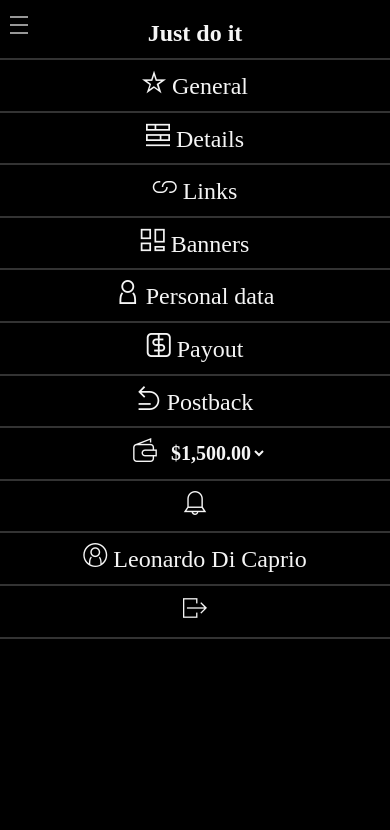
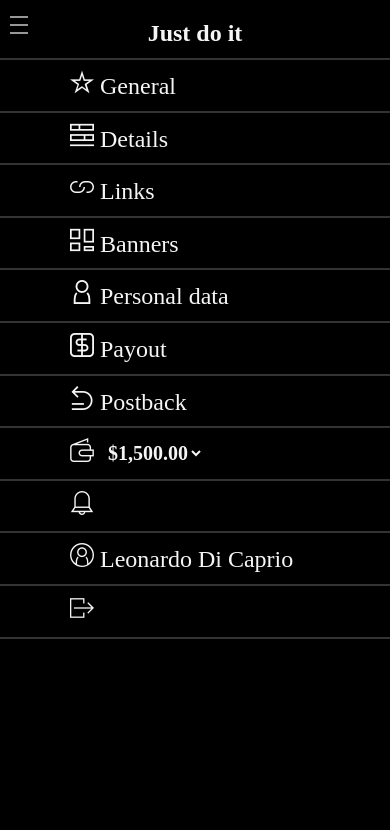
Before and after one commit to Zyar3k/Solo-project, a website: page src/index.html in a window 390 px wide. Both pictures are taken after a click on the element 19 px from the left and 25 px from the top of the page. Shown: the top 830 px of the page. Drawn offline with nearby package versions, Linux system fonts and the light colour scheme; files that its build step writes are made by us from their sources.

Commit message:
Fix center menu

```diff
--- a/src/sass/_layout.scss
+++ b/src/sass/_layout.scss
@@ -216,6 +216,7 @@ body{
       visibility: visible;
     }
 
+
     .mob-sid{
       margin: 0;
 
@@ -224,9 +225,9 @@ body{
 
   #amount{
     margin: 0;
-    padding: 0;
+    padding-left: 60px;
     display: flex;
-    justify-content: center;
+
   }
 
   .amount-value{
@@ -234,7 +235,7 @@ body{
     font-size: 20px;
     font-weight: 700;
     background: transparent;
-    // background-color: black;
+
     border: none;
   }
 
@@ -252,13 +253,14 @@ body{
   }
 
   .mobile-sidebar ul{
-    text-align: center;
+    // text-align: center;
     padding: 0;
+
   }
 
   .mob-sid li{
     margin: 0;
-    padding: 0;
+    padding-left: 60px;
     list-style: none;
     border-bottom: 2px solid $color-project-black;
     visibility: hidden;
```
Also changed, not shown: dist/css/style.css, 1 other file.
